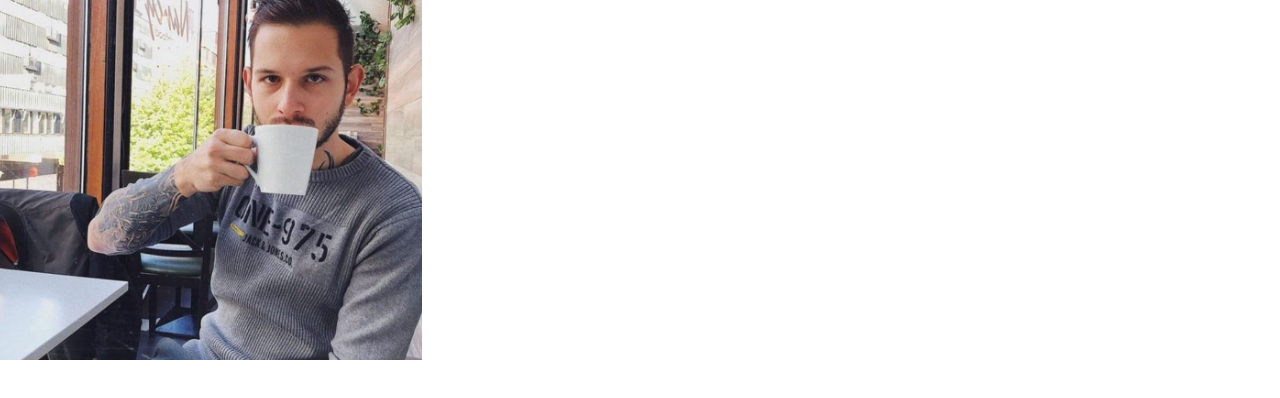
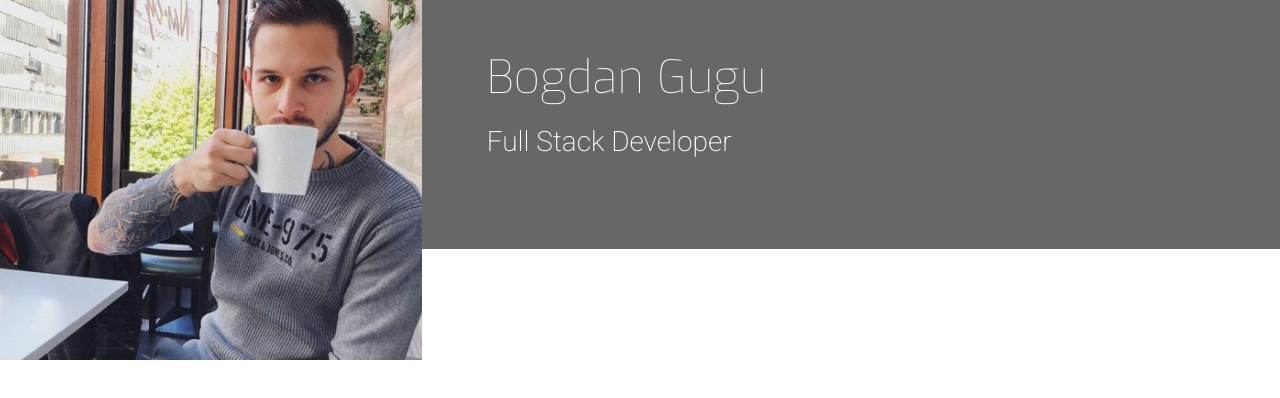
Before and after one commit to qburn93/my-portfolio, a plain HTML site: page index.html in a window 1280 px wide. Drawn offline with nearby package versions, Linux system fonts and the light colour scheme.

Commit message:
Css: style name and title

```diff
--- a/assets/css/style.css
+++ b/assets/css/style.css
@@ -1,7 +1,18 @@
 @import url('https://fonts.googleapis.com/css?family=Roboto:100,200,300,400,500,600,700|Exo:100,200,300,400,500,600,700');
 
+
+/* ---------------------------Colours---------------*/
+
+.bg-color-name-title {
+    background-color: #676767;
+}
+/* ---------------------------Heading---------------*/
 header {
     margin: 0;
+}
+
+.heading {
+    margin-left: 50px;
 }
 
 .logo {
@@ -14,3 +25,20 @@ header {
     -moz-transition: all .5s ease-in-out;
     -webkit-transition: all .5s ease-in-out;
 }
+
+.name {
+    font-family: "Exo", sans-serif;
+    font-weight: 100;
+    font-size: 46px;
+    margin-top: 50px;
+    color: #fff;
+}
+
+.title {
+    font-family: "Roboto", sans-serif;
+    font-weight: 200;
+    font-size: 28px;
+    margin-top: 20px;
+    margin-bottom: 90px;
+    color: #fff;
+}
--- a/index.html
+++ b/index.html
@@ -16,6 +16,13 @@
 
             </a>
             <div class="col-md-8">
+                <div class="row bg-color-name-title">
+                    <div class="col heading">
+                        <h1 class="name">Bogdan Gugu</h1>
+                        <h2 class="title">Full Stack Developer</h2>
+
+                    </div>
+                </div>
 
             </div>
         </div>
```
